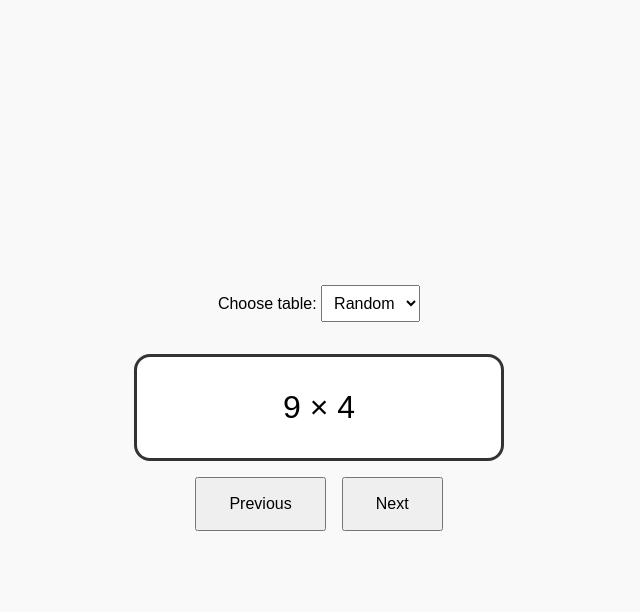
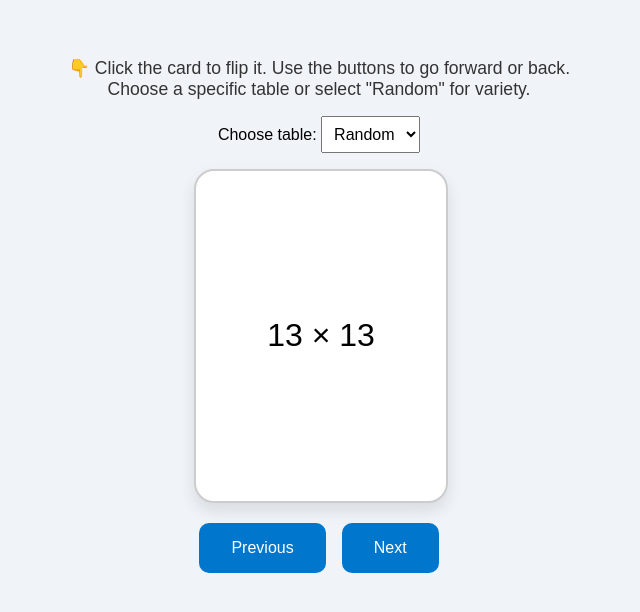
Before and after one commit to hamishjones/timestable, a plain HTML site: page index.html in a window 1280 px wide. Shown: the whole page, without its empty margins (321-961 px from the left). Drawn offline with Linux system fonts and the light colour scheme.

Commit message:
Update index.html

```diff
--- a/index.html
+++ b/index.html
@@ -10,54 +10,112 @@
       display: flex;
       flex-direction: column;
       align-items: center;
-      justify-content: center;
+      justify-content: flex-start;
       min-height: 100vh;
-      background: #f9f9f9;
+      background: #f0f4f8;
+      padding: 2rem;
     }
 
-    .card {
-      font-size: 2rem;
-      padding: 2rem;
-      border: 3px solid #333;
-      border-radius: 1rem;
+    .instructions {
+      font-size: 1.1rem;
       margin-bottom: 1rem;
-      width: 300px;
+      color: #333;
       text-align: center;
-      cursor: pointer;
-      background-color: white;
-    }
-
-    .controls {
-      display: flex;
-      gap: 1rem;
-    }
-
-    button {
-      padding: 1rem 2rem;
-      font-size: 1rem;
     }
 
     .settings {
-      margin-bottom: 2rem;
+      margin-bottom: 1rem;
     }
 
     select {
       font-size: 1rem;
       padding: 0.5rem;
     }
+
+    .card-container {
+      width: 250px;
+      height: 330px;
+      perspective: 1000px;
+      margin-bottom: 1.5rem;
+    }
+
+    .card {
+      width: 100%;
+      height: 100%;
+      position: relative;
+      transform-style: preserve-3d;
+      transition: transform 0.6s;
+      cursor: pointer;
+    }
+
+    .card.flipped {
+      transform: rotateY(180deg);
+    }
+
+    .card-face {
+      position: absolute;
+      width: 100%;
+      height: 100%;
+      backface-visibility: hidden;
+      display: flex;
+      align-items: center;
+      justify-content: center;
+      border: 2px solid #ccc;
+      border-radius: 20px;
+      box-shadow: 0 8px 16px rgba(0, 0, 0, 0.1);
+      font-size: 2rem;
+      background-color: white;
+    }
+
+    .card-front {
+      z-index: 2;
+    }
+
+    .card-back {
+      transform: rotateY(180deg);
+    }
+
+    .controls {
+      display: flex;
+      gap: 1rem;
+      margin-bottom: 2rem;
+    }
+
+    button {
+      padding: 1rem 2rem;
+      font-size: 1rem;
+      border-radius: 10px;
+      border: none;
+      background-color: #0077cc;
+      color: white;
+      cursor: pointer;
+    }
+
+    button:hover {
+      background-color: #005fa3;
+    }
   </style>
 </head>
 <body>
+
+  <p class="instructions">
+    👇 Click the card to flip it. Use the buttons to go forward or back.<br>
+    Choose a specific table or select "Random" for variety.
+  </p>
 
   <div class="settings">
     <label for="table">Choose table:</label>
     <select id="table">
       <option value="random">Random</option>
-      <!-- Dynamically add 1–12 below -->
     </select>
   </div>
 
-  <div class="card" id="flashcard">Click to reveal</div>
+  <div class="card-container">
+    <div class="card" id="flashcard">
+      <div class="card-face card-front" id="card-front">7 × 9</div>
+      <div class="card-face card-back" id="card-back">63</div>
+    </div>
+  </div>
 
   <div class="controls">
     <button onclick="prevCard()">Previous</button>
@@ -65,15 +123,16 @@
   </div>
 
   <script>
-    const flashcard = document.getElementById('flashcard');
     const tableSelector = document.getElementById('table');
+    const card = document.getElementById('flashcard');
+    const front = document.getElementById('card-front');
+    const back = document.getElementById('card-back');
 
     let cards = [];
     let currentIndex = 0;
-    let showingAnswer = false;
 
-    // Populate select with 1–12
-    for (let i = 1; i <= 12; i++) {
+    // Populate dropdown from 1 to 20
+    for (let i = 1; i <= 20; i++) {
       const opt = document.createElement('option');
       opt.value = i;
       opt.text = i;
@@ -87,21 +146,21 @@
       cards = [];
 
       if (selected === 'random') {
-        for (let i = 1; i <= 12; i++) {
-          for (let j = 1; j <= 12; j++) {
+        for (let i = 1; i <= 20; i++) {
+          for (let j = 1; j <= 20; j++) {
             cards.push({ q: `${i} × ${j}`, a: i * j });
           }
         }
       } else {
         const base = parseInt(selected);
-        for (let i = 1; i <= 12; i++) {
+        for (let i = 1; i <= 20; i++) {
           cards.push({ q: `${base} × ${i}`, a: base * i });
         }
       }
 
       shuffle(cards);
       currentIndex = 0;
-      showingAnswer = false;
+      resetFlip();
       showCard();
     }
 
@@ -115,24 +174,28 @@
     function showCard() {
       if (!cards.length) return;
       const current = cards[currentIndex];
-      flashcard.textContent = showingAnswer ? `${current.q} = ${current.a}` : current.q;
+      front.textContent = current.q;
+      back.textContent = current.a;
     }
 
-    flashcard.addEventListener('click', () => {
-      showingAnswer = !showingAnswer;
-      showCard();
+    card.addEventListener('click', () => {
+      card.classList.toggle('flipped');
     });
 
     function nextCard() {
       currentIndex = (currentIndex + 1) % cards.length;
-      showingAnswer = false;
+      resetFlip();
       showCard();
     }
 
     function prevCard() {
       currentIndex = (currentIndex - 1 + cards.length) % cards.length;
-      showingAnswer = false;
+      resetFlip();
       showCard();
+    }
+
+    function resetFlip() {
+      card.classList.remove('flipped');
     }
 
     // Start with random
```
